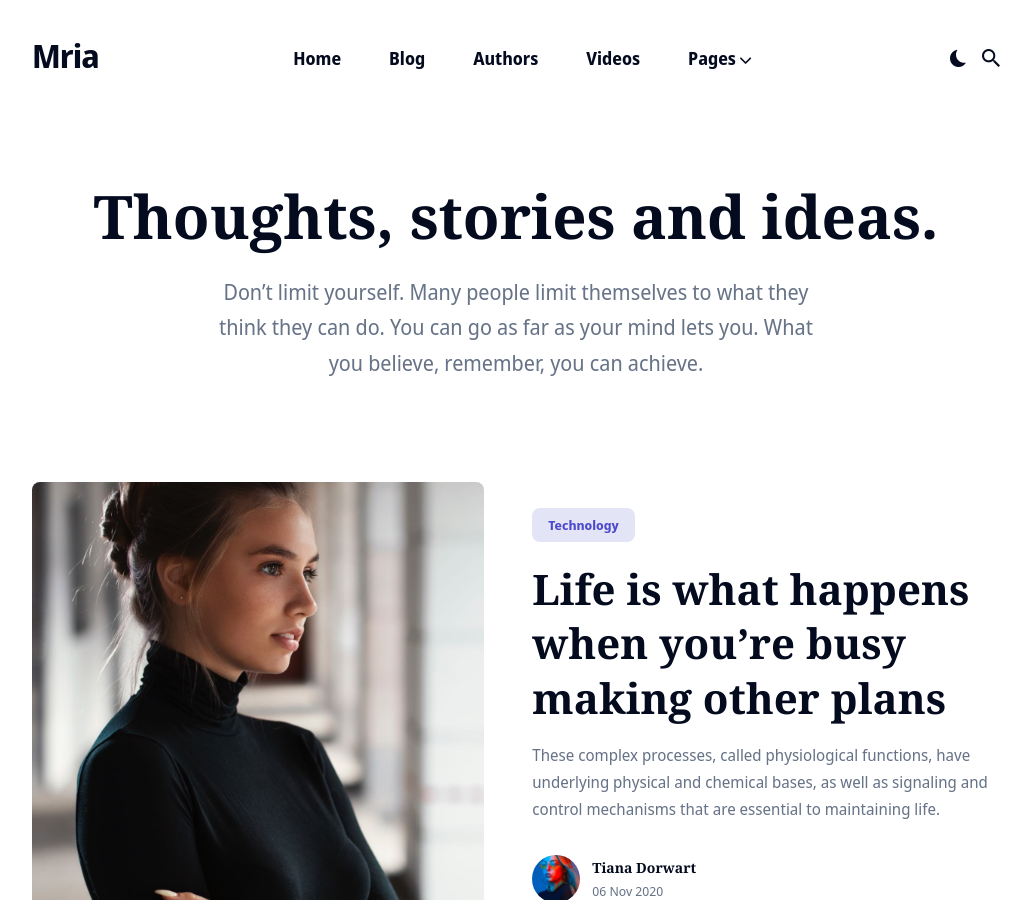
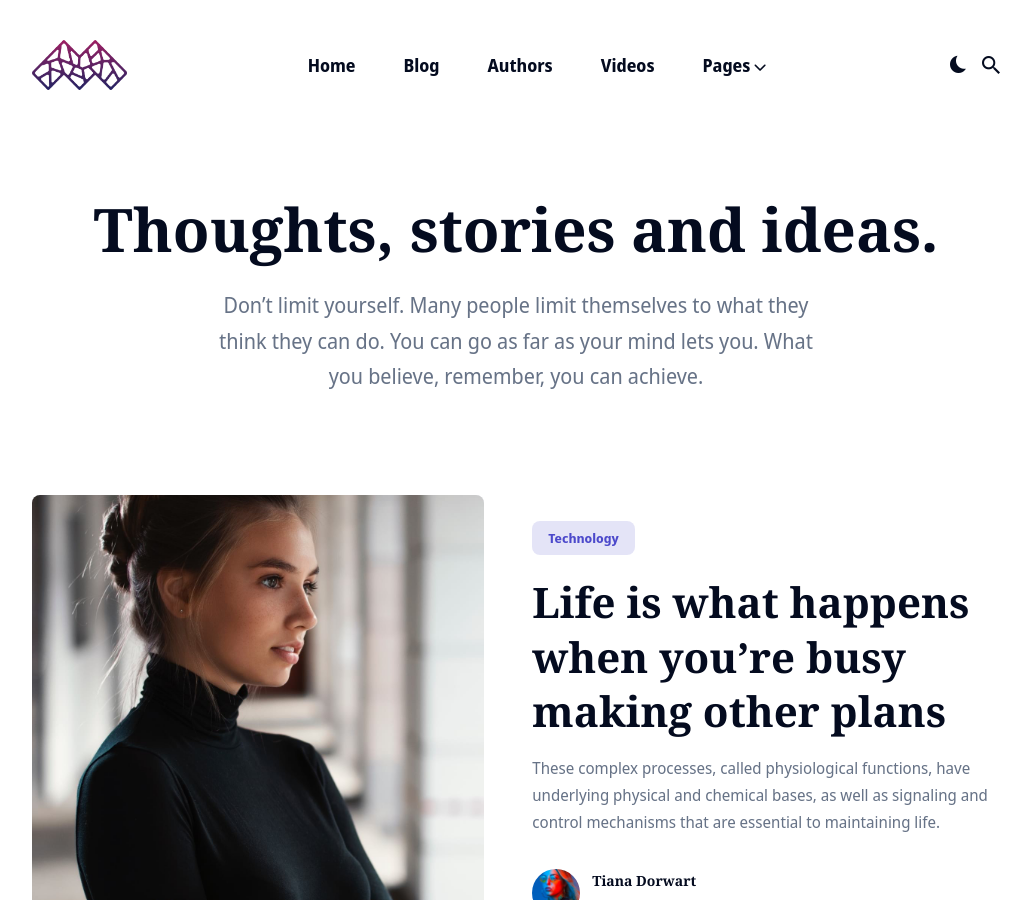
Before and after one commit to mysteriumnetwork/mmn-blog, a Jekyll site: the page built from index.html, in a window 1280 px wide and 900 px high. Shown: the whole window, without its empty margins (124-1155 px from the left). Built offline with Jekyll 4.4.1, drawn with Linux system fonts in a browser that asks for light colours; nearby versions of some CDN libraries; some of the changed text lies outside the part shown.

Commit message:
Add Mysterium logo
Signed-off-by: Mantas Domaševičius <mantas@mysterium.network>

```diff
--- a/_data/settings.yml
+++ b/_data/settings.yml
@@ -1,7 +1,7 @@
 #-------------------------------
 # Site Settings
-title: Mria
-logo: # You can add own logo. For example '/images/logo.png'.
+title: Mysterium
+logo: '/assets/images/logo.png' # You can add own logo. For example '/images/logo.png'.
 description: Mria is a multipurpose blog theme for Jekyll
 color_scheme: auto # You can choose three modes auto, light, and dark. By default, the auto mode is set, which means the user can choose the light or dark mode themself.
 
```
Also changed, not shown: assets/images/logo.png (added).
